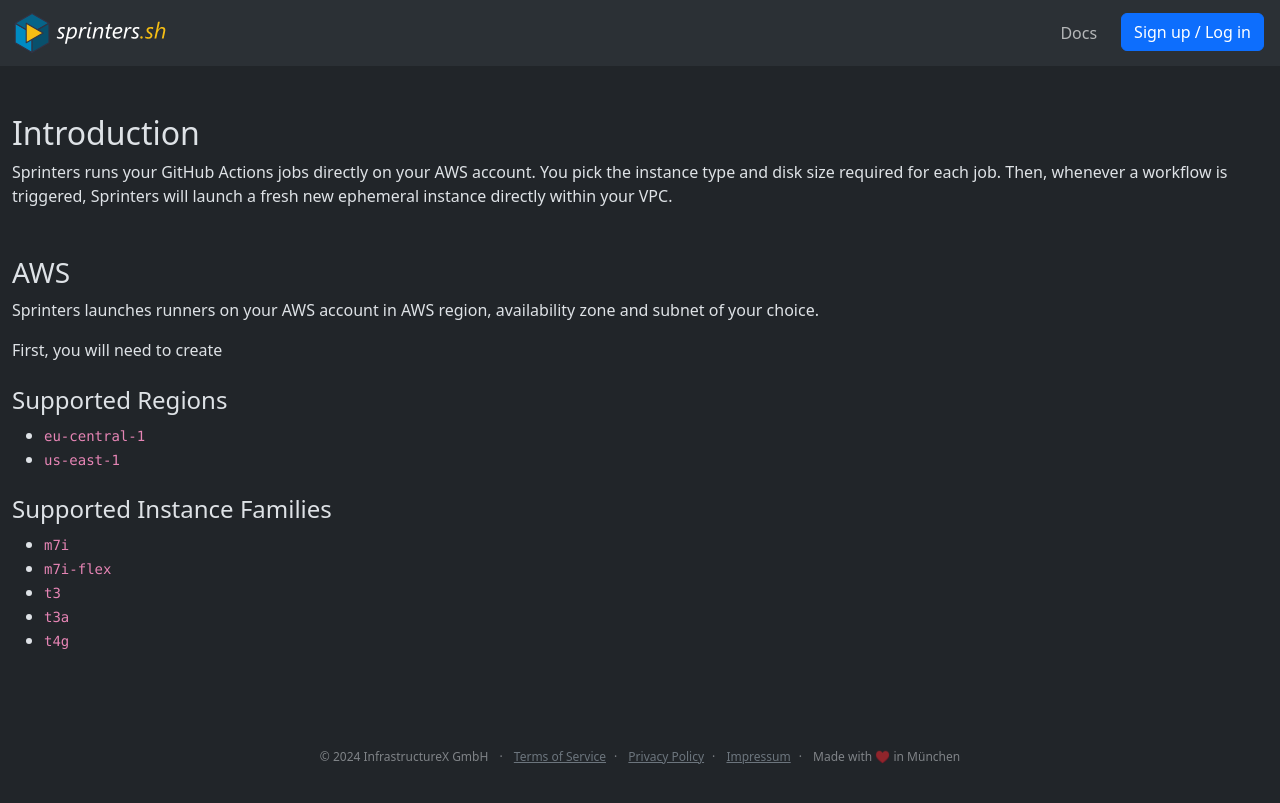
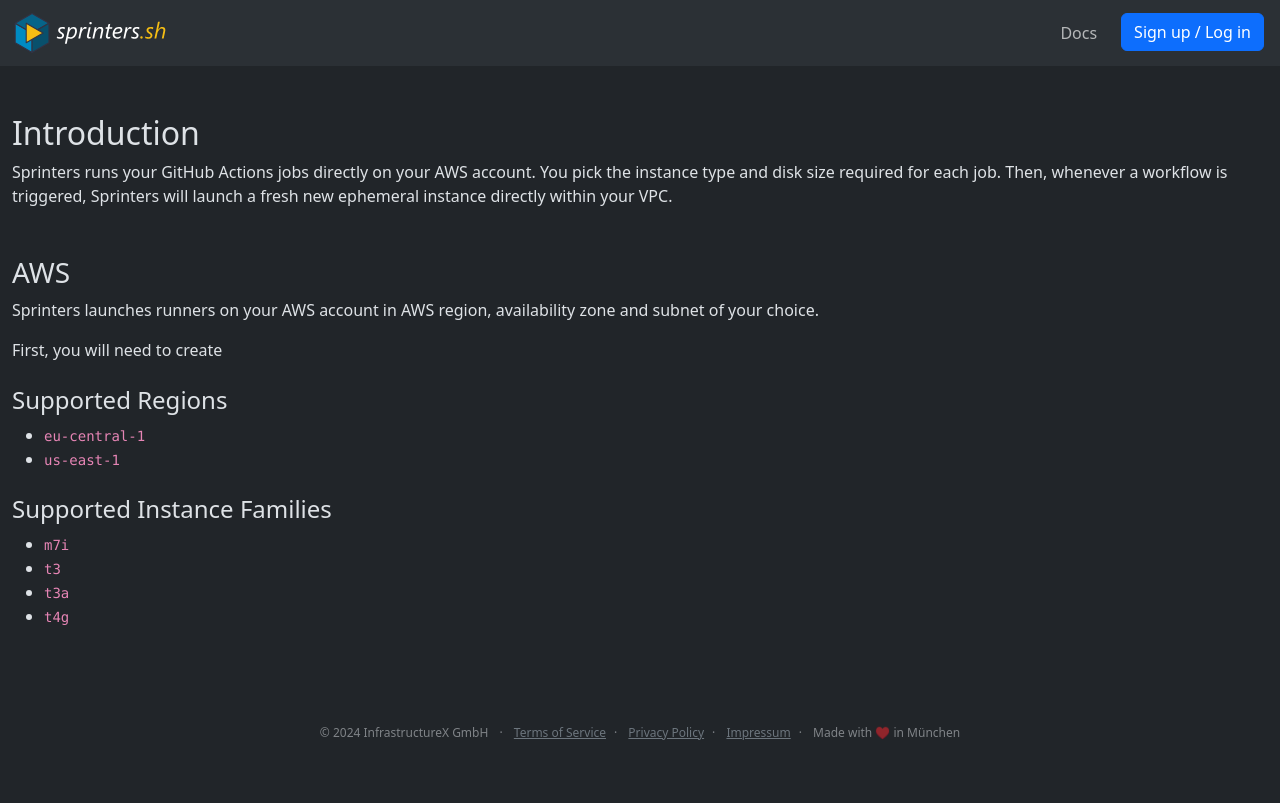
Before and after one commit to sprinters-sh/sprinters.sh, a Jekyll site: the page built from docs.md, in a window 1280 px wide. Shown: the top 803 px of the page. Built offline with Jekyll 4.4.1, drawn with Linux system fonts in a browser that asks for light colours.

Commit message:
Removed m7i-flex

```diff
--- a/docs.md
+++ b/docs.md
@@ -23,7 +23,6 @@ First, you will need to create
 #### Supported Instance Families
 {: .mt-4 }
 - `m7i`
-- `m7i-flex`
 - `t3`
 - `t3a`
 - `t4g`
```
